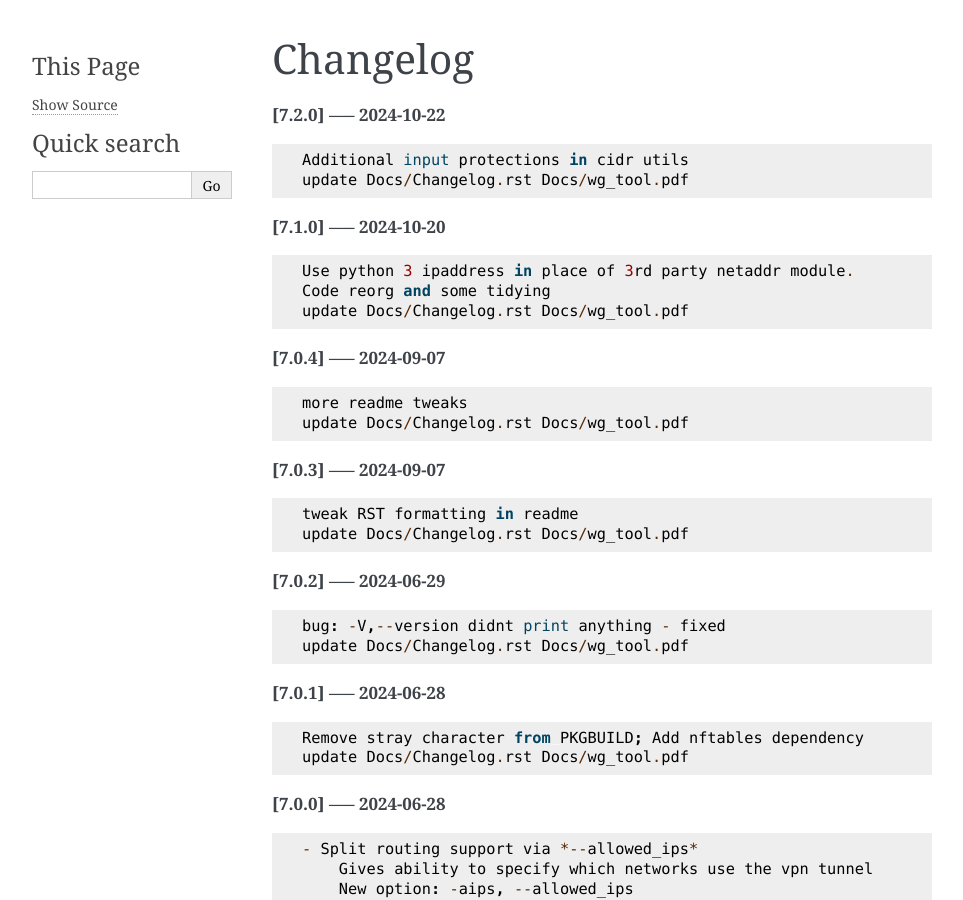
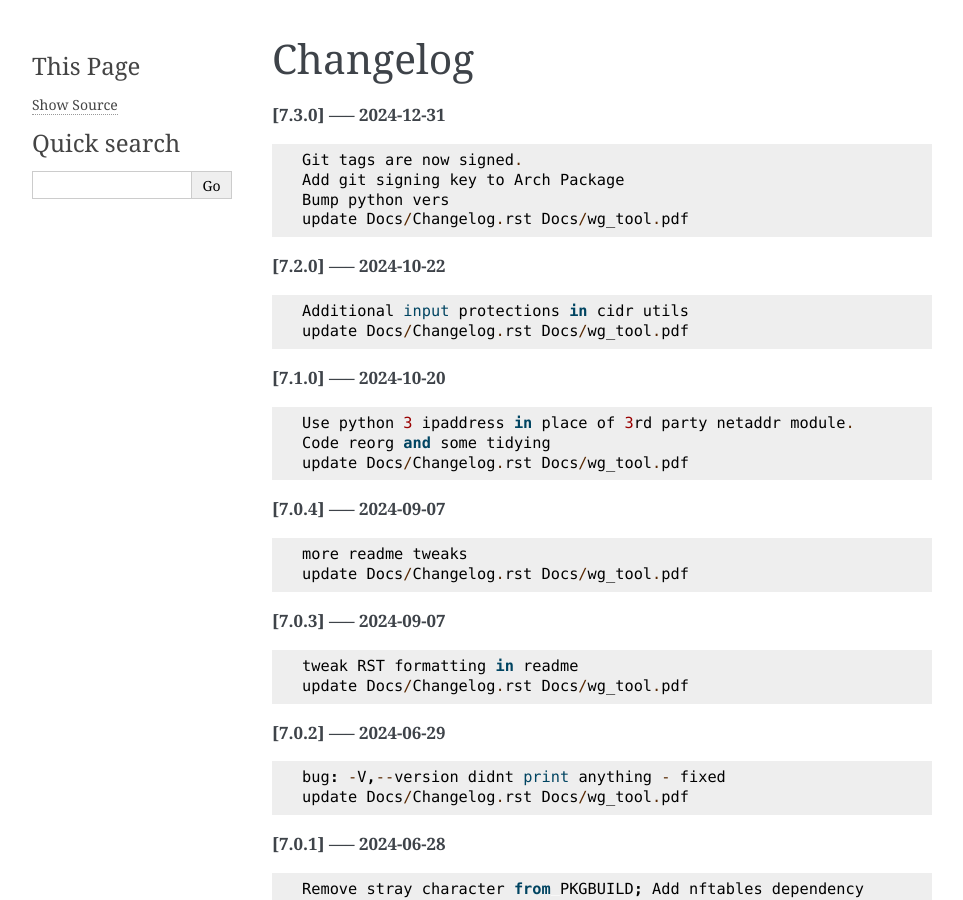
Before and after one commit to gene-git/wg_tool, a Sphinx documentation site: the page built from Docs/Changelog.rst, in a window 1280 px wide and 900 px high. Shown: the whole window, without its empty margins (148-1111 px from the left). Built offline with Sphinx 7.4.7, drawn with Linux system fonts in a browser that asks for light colours; pages that are not in the unit, such as notebooks, are missing from menus.

Commit message:
update Docs/Changelog.rst Docs/wg_tool.pdf

```diff
--- a/Docs/Changelog.rst
+++ b/Docs/Changelog.rst
@@ -1,5 +1,13 @@
 Changelog
 =========
+
+**[7.3.0] ----- 2024-12-31** ::
+
+	    Git tags are now signed.
+	    Add git signing key to Arch Package
+	    Bump python vers
+	    update Docs/Changelog.rst Docs/wg_tool.pdf
+
 
 **[7.2.0] ----- 2024-10-22** ::
 
```
Also changed, not shown: 1 other file.
